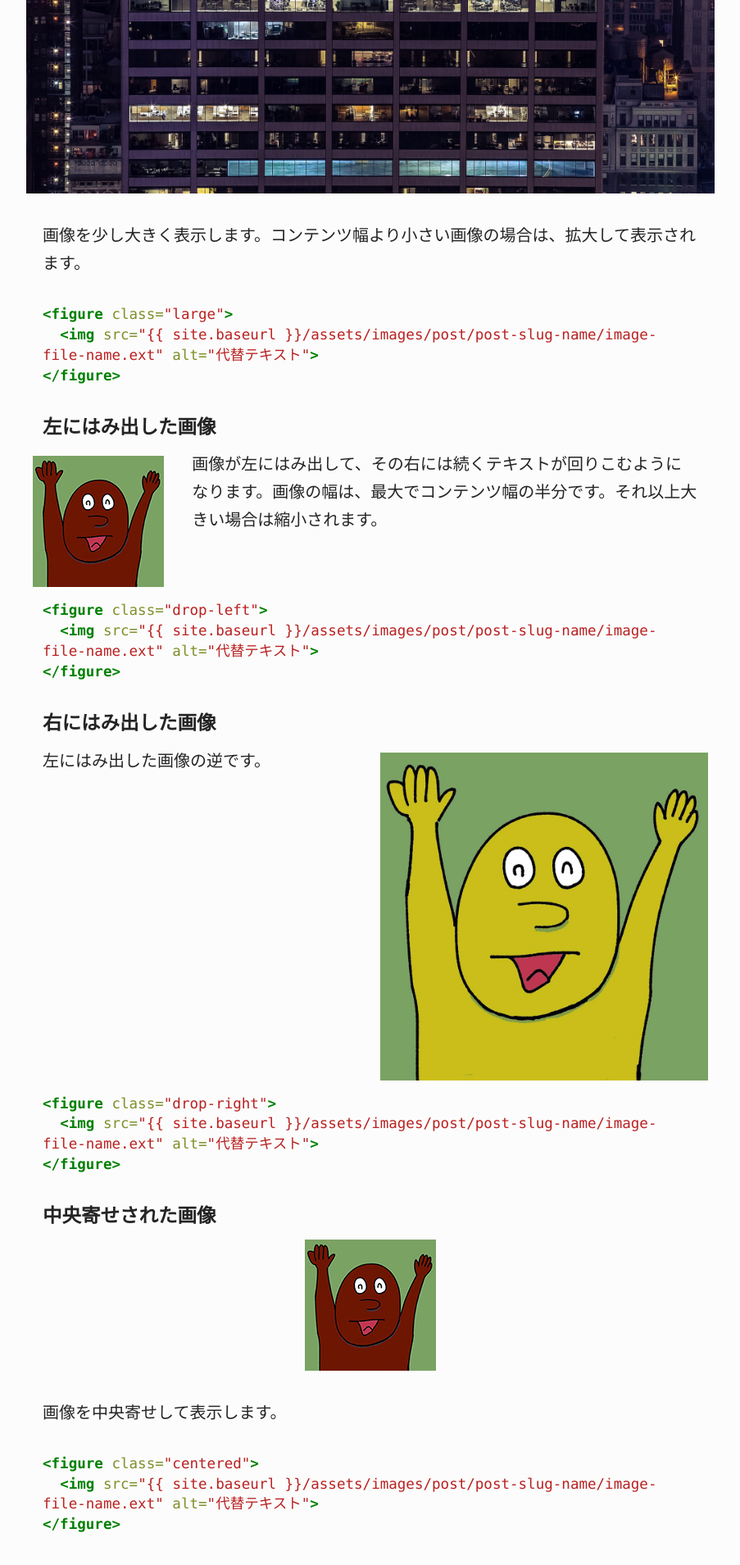
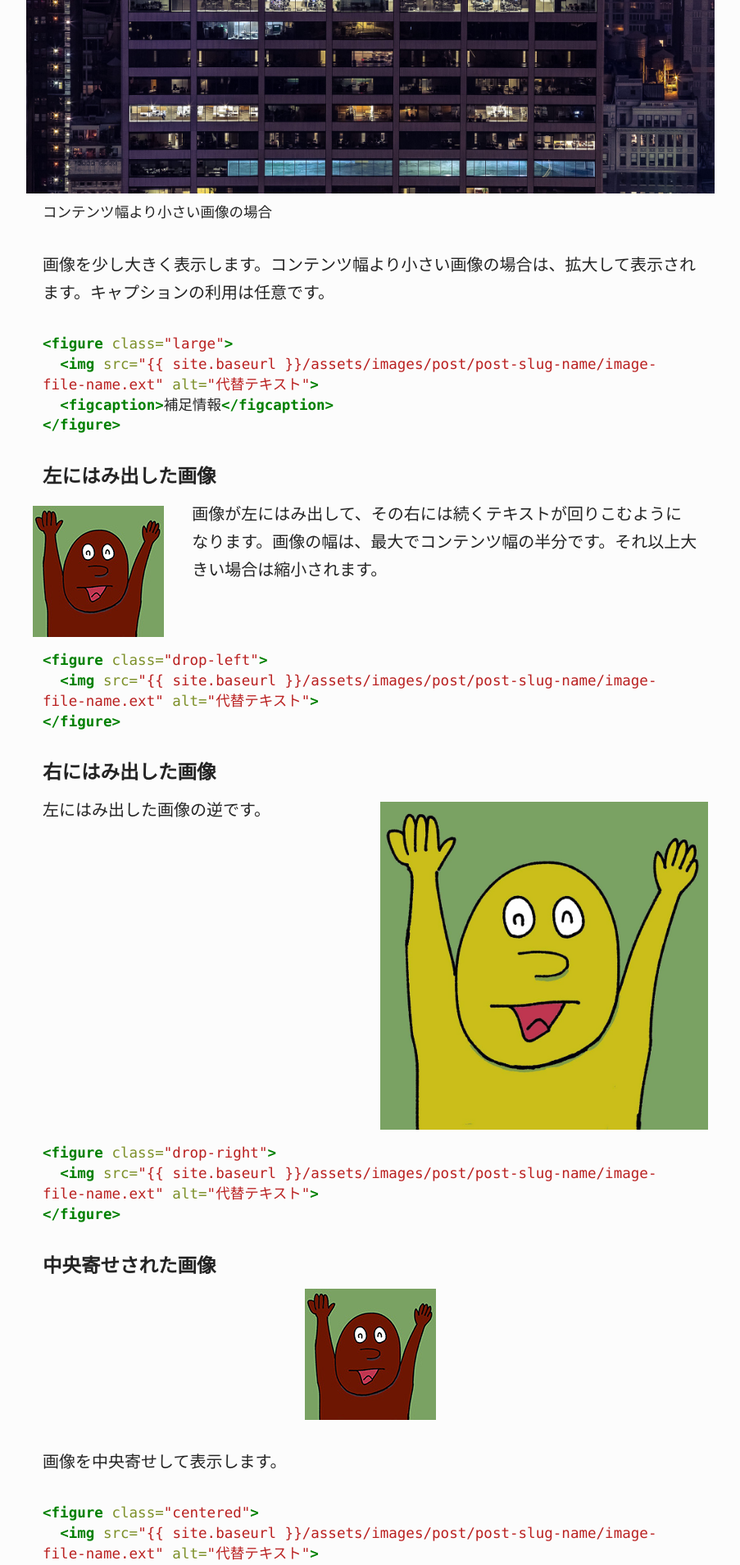
Before and after one commit to yuheiy/rookies, a Jekyll site: the page built from _posts/2016-08-17-styleguide.md, in a window 1280 px wide. Shown: the part 2350-4259 px from the top of the page at 82% size, without its empty margins (188-1091 px from the left). Built offline with Jekyll 4.4.1, drawn with Linux system fonts in a browser that asks for light colours; our own code applies the rules of GitHub Pages for plain Markdown files.

Commit message:
update styleguide

````diff
--- a/_posts/2016-08-17-styleguide.md
+++ b/_posts/2016-08-17-styleguide.md
@@ -70,13 +70,15 @@ author: yuhei
 
 <figure class="large">
   <img src="{{ site.baseurl }}/assets/images/post/styleguide/building.jpg" alt="ニューヨークの高層ビル">
+  <figcaption>コンテンツ幅より小さい画像の場合</figcaption>
 </figure>
 
-画像を少し大きく表示します。コンテンツ幅より小さい画像の場合は、拡大して表示されます。
+画像を少し大きく表示します。コンテンツ幅より小さい画像の場合は、拡大して表示されます。キャプションの利用は任意です。
 
 ```markdown
 {% raw %}<figure class="large">
   <img src="{{ site.baseurl }}/assets/images/post/post-slug-name/image-file-name.ext" alt="代替テキスト">
+  <figcaption>補足情報</figcaption>
 </figure>{% endraw %}
 ```
 
--- a/_sass/components/_large.scss
+++ b/_sass/components/_large.scss
@@ -8,5 +8,7 @@
 }
 
 .large figcaption {
-  margin: 0 $spacing-sm;
+  margin: $spacing-xs $spacing-sm 0;
+  font-size: $text-size-sm;
+  line-height: $line-height-sm;
 }
````
